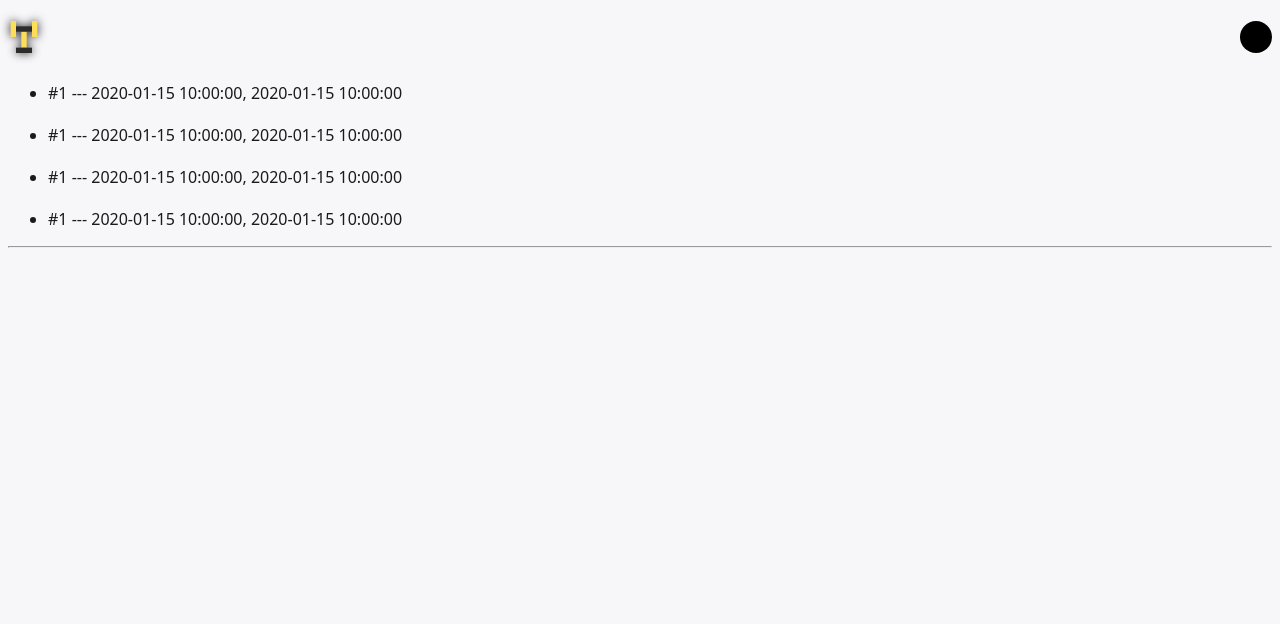
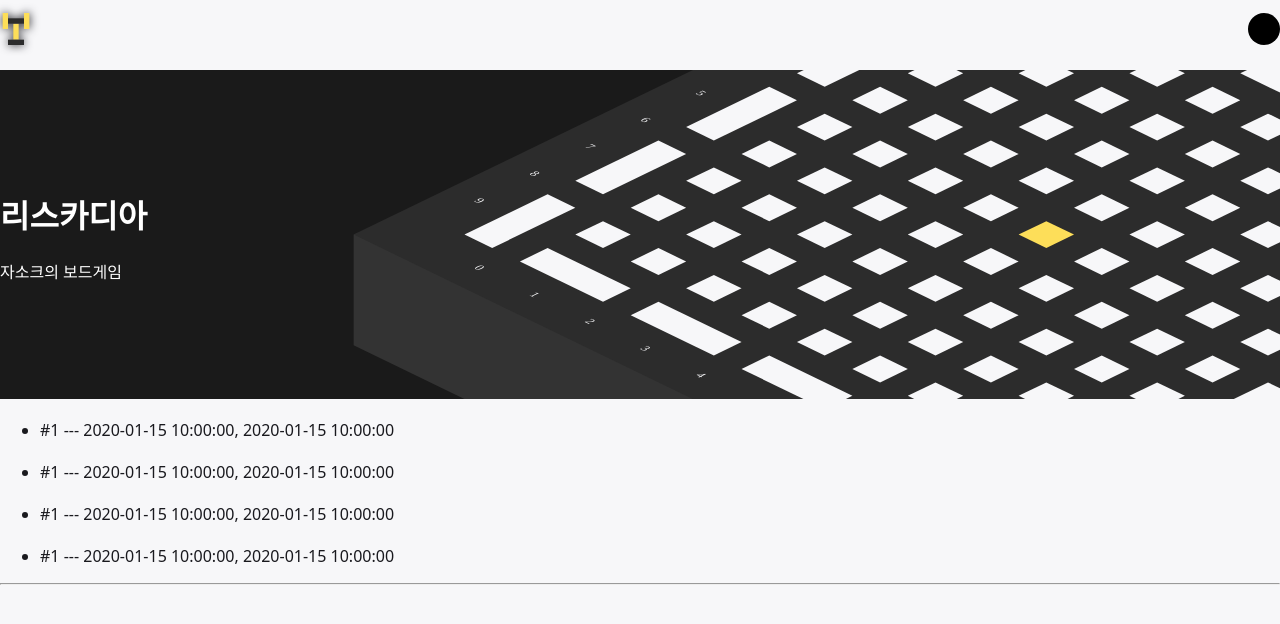
Before and after one commit to junhg0211/liskadia, a Flask app: template templates/games.html in a window 1280 px wide. Shown: the top 624 px of the page. Run offline with Flask 2, Linux system fonts and the light colour scheme; the template is opened without the code that fills it: most values are stand-ins (such as "Sample title", 1, 10 or a date in 2020); parts of the project's set-up code (start-up, migrations or seed data) failed here and were passed over; some web fonts are replaced.

Commit message:
Design games page background

```diff
--- a/static/css/base.css
+++ b/static/css/base.css
@@ -24,6 +24,7 @@ body {
     font-family: "Pretendard", "Noto Sans", "Noto Sans JP", sans-serif;
     color: var(--text-color);
     background-color: var(--background-color);
+    margin: 0;
 }
 
 .width-limiter {
--- /dev/null
+++ b/static/css/games.css
@@ -0,0 +1,7 @@
+.content-title {
+    background-image: url('/static/image/liskadia_background.svg');
+    background-position: center;
+    color: #fff;
+    margin: 0;
+    padding: 100px 0;
+}
--- a/templates/base.html
+++ b/templates/base.html
@@ -58,6 +58,9 @@
         </div>
     </div>
 </nav>
+{% block content_title %}
+
+{% endblock %}
 <article>
     <div class="width-limiter">
         {% block content %}
--- a/templates/games.html
+++ b/templates/games.html
@@ -1,4 +1,17 @@
 {% extends 'base.html' %}
+
+{% block head %}
+  <link rel="stylesheet" href="{{ url_for('static', filename='css/games.css') }}">
+{% endblock %}
+
+{% block content_title %}
+  <div class="content-title">
+    <div class="width-limiter">
+      <h1>리스카디아</h1>
+      <p>자소크의 보드게임</p>
+    </div>
+  </div>
+{% endblock %}
 
 {% block content %}
     {% if idle_games %}
```
Also changed, not shown: static/image/liskadia_background.svg (added).
